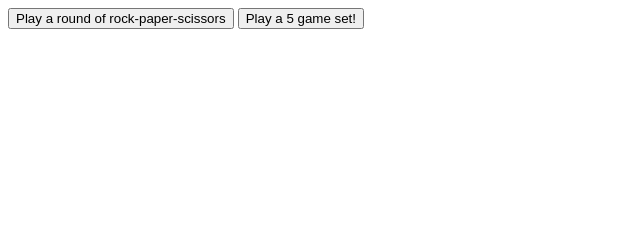
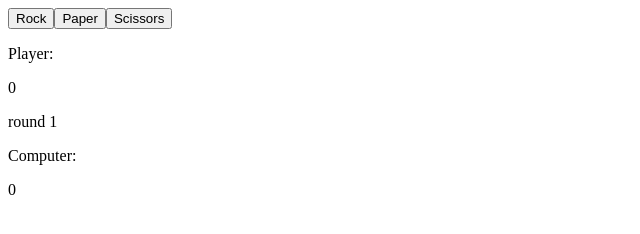
Before and after one commit to AlejoG21/Janken, a plain HTML site: page index.html in a window 1280 px wide. Shown: the whole page, without its empty margins (0-640 px from the left). Drawn offline with Linux system fonts and the light colour scheme.

Commit message:
add new button-based game function.

```diff
--- a/index.html
+++ b/index.html
@@ -13,8 +13,6 @@
 </head>
 
 <body>
-  <button type="button" id="button" onclick="janKenPon()">Play a round of rock-paper-scissors</button>
-  <button type="button" id="buttonG" onclick="game()">Play a 5 game set!</button>
   <script src="scripts/main.js"></script>
 </body>
 </html>
--- a/scripts/main.js
+++ b/scripts/main.js
@@ -1,3 +1,62 @@
+const body = document.querySelector("body");;
+const divBtn = document.createElement("div");
+const divRes = document.createElement("div");
+const btnRock = document.createElement("button");
+const btnPaper = document.createElement("button");
+const btnScissors = document.createElement("button");
+const scorePlayer = document.createElement("p");
+const scoreComputer = document.createElement("p");
+const scorePlayerT = document.createElement("p");
+const scoreComputerT = document.createElement("p");
+const rounds = document.createElement("p");
+const playA = document.createElement("p");
+const testbtn = document.querySelector("button");
+function assignr(name,id,parent,text){
+    name.setAttribute("id",id);
+    name.textContent = text;
+    parent.appendChild(name);
+}
+let roundsV= 1;
+assignr(divBtn,"divBtn",body);
+assignr(divRes,"divRes",body);
+assignr(btnRock,"Rock",divBtn,"Rock");
+assignr(btnPaper,"Paper",divBtn,"Paper");
+assignr(btnScissors,"Scissors",divBtn,"Scissors");
+assignr(scorePlayerT,"scorePlayerT",divRes,"Player:");
+assignr(scorePlayer,"scorePlayer",divRes,0);
+assignr(rounds,"rounds",divRes,`round ${roundsV}`);
+assignr(playA,"playA",divRes,"");
+assignr(scoreComputerT,"scoreComputerT",divRes,"Computer:");
+assignr(scoreComputer,"scoreComputer",divRes,0);
+
+
+btnRock.addEventListener("click", () =>{
+    if(rounds.textContent == "You won!" || rounds.textContent == "You lose!") {
+        scorePlayer.textContent = 0;
+        scoreComputer.textContent = 0;
+        roundsV = 1;
+        rounds.textContent = `round ${roundsV}`;
+        playA.textContent =" ";
+        janKenPon("rock");
+    }else {janKenPon("rock")}});
+btnPaper.addEventListener("click", ()=>{
+    if(rounds.textContent == "You won!" || rounds.textContent == "You lose!") {
+        scorePlayer.textContent = 0;
+        scoreComputer.textContent = 0;
+        roundsV = 1;
+        rounds.textContent = `round ${roundsV}`;
+        playA.textContent =" ";
+        janKenPon("paper");
+    }else {janKenPon("paper")}});
+btnScissors.addEventListener("click", ()=> {
+    if(rounds.textContent == "You won!" || rounds.textContent == "You lose!") {
+        scorePlayer.textContent = 0;
+        scoreComputer.textContent = 0;
+        roundsV = 1;
+        rounds.textContent = `round ${roundsV}`;
+        playA.textContent =" ";
+        janKenPon("scissors");
+    }else {janKenPon("scissors")}});
 function computerPlay() {
 function random() {
 return Math.floor(Math.random()*3+1)
@@ -17,18 +76,17 @@ switch (janK) {
         break;
     }
 }
-
-function janKenPon() {
-    let playerPick;
-        function playerChoice(){
-            playerPick = prompt("rock,paper or scissors?","rock");
-            playerPick = playerPick.toLowerCase();
-            if(playerPick == "rock" || playerPick == "paper" || playerPick == "scissors"){
-                alert("good choice!"); return playerPick;}
-            else{
-                alert("Please pick between 'rock', 'paper' or 'scissors'!"); playerChoice();}
-        }
-    playerPick = playerChoice();
+function winCall(){
+    let player = parseInt(scorePlayer.textContent);
+    let computer = parseInt(scoreComputer.textContent);
+    if(roundsV == 6 || player == 3 || computer == 3){
+        if(player>computer){rounds.textContent = "You won!";
+    playA.textContent= "play again?";}
+        else{ rounds.textContent = "You lose!";
+    playA.textContent= "play again?";};
+    } else{ rounds.textContent = `round ${roundsV}`;}
+}
+function janKenPon(playerPick) {
     let computerPick = computerPlay();
     if(playerPick == computerPick){
         alert(`it's a draw!, both picked ${playerPick}!`)
@@ -36,23 +94,23 @@ function janKenPon() {
         switch (playerPick) {
             case "rock":
                 if(computerPick == "scissors"){
-                    alert('you win! rock beats scissors!'); return 'you win! rock beats scissors!'}
+                    alert('you win! rock beats scissors!'); scorePlayer.textContent++; roundsV++;winCall()}
                 else {
-                    alert('you lose! paper beats rock!'); return 'you lose! paper beats rock!'}
+                    alert('you lose! paper beats rock!'); scoreComputer.textContent++; roundsV++;winCall()}
             break;
 
             case "paper":
                 if(computerPick == "rock"){
-                    alert('you win! paper beats rock!'); return 'you win! paper beats rock!'}
+                    alert('you win! paper beats rock!'); scorePlayer.textContent++; roundsV++;winCall()}
                 else {
-                    alert('you lose! scissors beats paper!'); return 'you lose! scissors beats paper!'}
+                    alert('you lose! scissors beats paper!'); scoreComputer.textContent++; roundsV++;winCall()}
             break;
 
             case "scissors":
                 if(computerPick == "paper"){
-                    alert('you win! scissors beats paper!'); return 'you win! scissors beats paper!'}
+                    alert('you win! scissors beats paper!'); scorePlayer.textContent++; roundsV++; winCall()}
                 else {
-                    alert('you lose! rock beats paper!'); return 'you lose! rock beats paper!'}
+                    alert('you lose! rock beats paper!'); scoreComputer.textContent++; roundsV++;winCall()}
             break;
 
             default:
@@ -61,55 +119,3 @@ function janKenPon() {
         }
     }
 }
-function game() {
-    let playerScore =0;
-    let computerScore =0;
-    let rounds=0;
-    while(rounds<5){
-        switch (janKenPon()) {
-            case 'you win! rock beats scissors!':
-                playerScore++;
-                rounds++;
-                break;
-
-            case 'you lose! paper beats rock!':
-                computerScore++;
-                rounds++;
-                break;
-
-            case 'you win! paper beats rock!':
-                playerScore++;
-                rounds++;
-                break;
-
-            case 'you lose! scissors beats paper!':
-                computerScore++;
-                rounds++;
-                break;
-
-            case 'you win! scissors beats paper!':
-                playerScore++;
-                rounds++;
-                break;
-
-            case 'you lose! rock beats paper!':
-                computerScore++;
-                rounds++;
-                break;
-
-            default:
-
-                break;
-        }
-        console.log(playerScore);
-        if (playerScore>2) {
-            alert(`you win! ${playerScore} to ${computerScore}`); return `you win! ${playerScore} to ${computerScore}`
-        }
-        else if (computerScore>2){
-            alert(`you lose! ${playerScore} to ${computerScore}`); return `you lose! ${playerScore} to ${computerScore}`
-        } else {
-            alert("next round!");
-        }
-    }
-
-}
```
